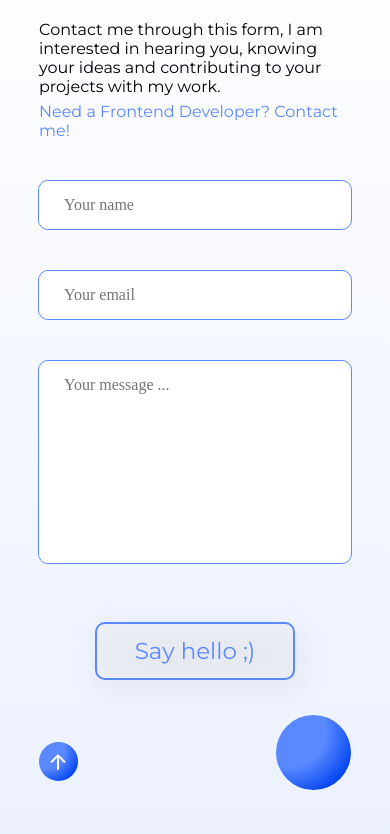
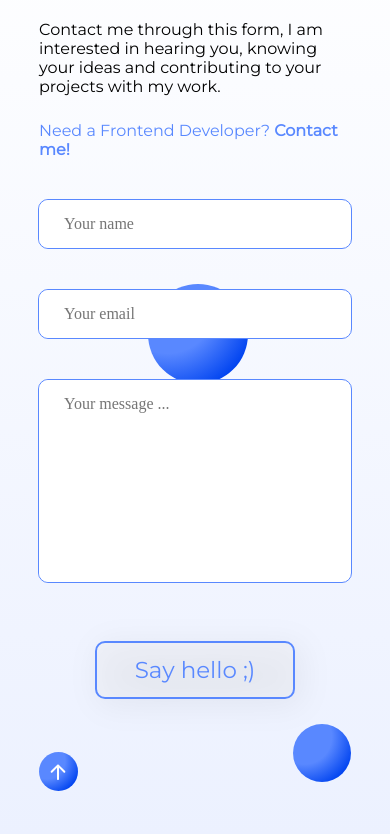
Before and after one commit to Rafael-Go7/Rafael-Go7_Portfolio, an Angular app: page / in a window 390 px wide. Shown: the part 6350-7184 px from the top of the page. Built offline with nearby package versions, Linux system fonts and the light colour scheme.

Commit message:
Contact.component - Bubbles final + responsive

```diff
--- a/src/app/5_contact/contact.component.html
+++ b/src/app/5_contact/contact.component.html
@@ -11,10 +11,11 @@
                 knowing your ideas and contributing
                 to your projects with my work.</p>
 
-            <span>Need a Frontend Developer? Contact me!</span>
+            <span><br>Need a Frontend Developer? <b>Contact me!</b></span>
 
-            <!-- <div class="bubbleMid">
-            </div> -->
+            <div class="bubbleMid">
+                <img src="/assets/img/bubble_blue_middle.svg">
+            </div>
 
         </div>
 
--- a/src/app/5_contact/contact.component.scss
+++ b/src/app/5_contact/contact.component.scss
@@ -25,42 +25,12 @@
         margin-top: 50px;
     }
 
-    .upBTNdiv{
-        display: flex;
-        justify-content: space-between;
-        align-items: center;
-        width: 100%;
-
-        a{
-            background-image: url('/assets/img/arrow_up_white_default.svg');
-            background-repeat: no-repeat;
-            height: 40px;
-            width: 40px;
-            border: none;
-
-            &:hover{
-                background: url('/assets/img/arrow_up_blue_default.svg');
-                background-repeat: no-repeat;
-                cursor: pointer;
-            }
-
-        }
-
-        .upBTNdiv_Bubble {
-            margin-top: 35px;
-
-            img {
-                height: 75px;
-                width: auto;
-                margin-bottom: 50px;
-            }
-        }
-
-    }
 }
 
 .problemToSolve{
     width: 45%;
+    position: relative;
+    z-index: 0;
 
     h4{
         font-family: 'Montserrat', sans-serif;
@@ -90,28 +60,73 @@
         font-weight: 400;
         font-size: 16px;
         line-height: 120%;
-        color: #000000;
         color: #5988FF;
-    }
 
-    .bubbleMid{
-        position: relative;
-        height: 300px;
-        max-width:220px;
-        left: 40%;
-        top: 50px;
-        background-image: url("/assets/img/bubble_blue_middle.svg");
-        background-repeat: no-repeat;
-        z-index: -1;
+        b{
+            font-weight: bold;
+        }
     }
 
 }
+
+
+//  -----    BUBBLES (unresponsive)  -----
+
+
+.bubbleMid{
+    position: absolute;
+    margin-top: 50px;
+    margin-left: 35%;
+
+    img {
+        height: 220px;
+        z-index: 1;
+    }
+}
+
+.upBTNdiv{
+    display: flex;
+    justify-content: space-between;
+    align-items: baseline;
+    max-height: 180px;
+    width: 100%;
+
+    a{
+        background-image: url('/assets/img/arrow_up_white_default.svg');
+        background-repeat: no-repeat;
+        height: 40px;
+        width: 40px;
+        border: none;
+        padding-bottom: 40px;
+
+        &:hover{
+            background: url('/assets/img/arrow_up_blue_default.svg');
+            background-repeat: no-repeat;
+            cursor: pointer;
+        }
+
+    }
+
+    .upBTNdiv_Bubble {
+        padding-top: 25px;
+
+        img {
+            height: 75px;
+            width: auto;
+            margin-bottom: 50px;
+        }
+    }
+}
+
+
+//  -----    FORM (unresponsive)  -----
+
 
 form {
     height: 500px;
     width: 55%;
     // min-width: 50%;
-    z-index: 0;
+    z-index: 2;
 
     display: flex;
     flex-direction: column;
@@ -132,8 +147,6 @@ form {
 
         box-sizing: border-box;
 
-        /* Auto layout */
-
         display: flex;
         flex-direction: row;
         justify-content: center;
@@ -144,10 +157,7 @@ form {
         width: 200px;
         height: 58px;
 
-        /* style 2/Style 2 blue/blue */
-
         border: 2px solid #5988FF;
-        /* s2 shadow */
 
         filter: drop-shadow(5px 5px 15px rgba(0, 0, 0, 0.15));
         border-radius: 10px;
@@ -168,8 +178,6 @@ form {
         }
     }
 }
-
-
 
 .contactInputs{
     min-width: 90%;
@@ -207,10 +215,8 @@ form {
             width: 90%;
             // height: 50px;
 
-            /* White */
+            background: #FFFFFF;
 
-            background: #FFFFFF;
-            /* style 2/Style 2 blue/blue */
             // outline: none;
             z-index: 0;
 
@@ -272,7 +278,7 @@ form {
             gap: 10px;
             width: 90%;
             height: 202px;
-            /* White */
+
             background: #FFFFFF;
             border: none;
             outline: none;
@@ -310,20 +316,25 @@ form {
 
 
 
-// .error{
-//     // bottom: -20px;
-//     height: 30px;
-//     color: red;
-//     font-size: 12px;
-//     margin: 0;
-
-// }
-
-
 //    ----   Responsive Design   ----   //
 
 
-@media screen and (min-width: 280px) and (max-width: 830px) {
+@media screen and (min-width: 831px) and (max-width: 950px) {
+
+    //  -----    BUBBLES (responsive)  -----
+    .bubbleMid{
+        position: absolute;
+        margin-top: 50px;
+        margin-left: 20%;
+
+        img {
+            height: 220px;
+            z-index: 1;
+        }
+    }
+}
+
+@media screen and (min-width: 430px) and (max-width: 830px) {
 
     .contactSub{
         flex-direction: column;
@@ -362,6 +373,82 @@ form {
         }
     }
 
+    //  -----    BUBBLES (responsive)  -----
+
+    .bubbleMid{
+        position: absolute;
+        margin-top: 100px;
+        margin-left: 40%;
+
+        img {
+            height: 180px;
+            z-index: 1;
+        }
+    }
+
+}
 
 
+@media screen and (min-width: 280px) and (max-width: 430px) {
+
+    .contactSub{
+        flex-direction: column;
+        align-items: center;
+        // justify-content: space-between;
+        margin-top: 50px;
+    }
+
+    .problemToSolve{
+        width: 100%;
+        margin-bottom: 40px;
+    }
+
+    form{
+        width: 100%;
+
+        .contactInputs{
+            width: 100%;
+            margin-left: 0%;
+        }
+
+        .contactTextarea{
+            width: 100%;
+            margin-left: 0%;
+            min-height: 320px;
+        }
+
+        input{
+            width: 100%;
+            margin-left: 0;
+        }
+
+        textarea{
+            width: 100%;
+            margin-left: 0;
+        }
+    }
+
+    //  -----    BUBBLES (responsive)  -----
+
+    .bubbleMid{
+        position: absolute;
+        margin-top: 125px;
+        margin-left: 35%;
+
+        img {
+            height: 100px;
+            z-index: 1;
+        }
+    }
+
+    .upBTNdiv_Bubble {
+        padding-top: 25px;
+
+        img {
+            height: 58px !important;
+            width: auto;
+            margin-bottom: 50px;
+        }
+    }
+
 }
```
